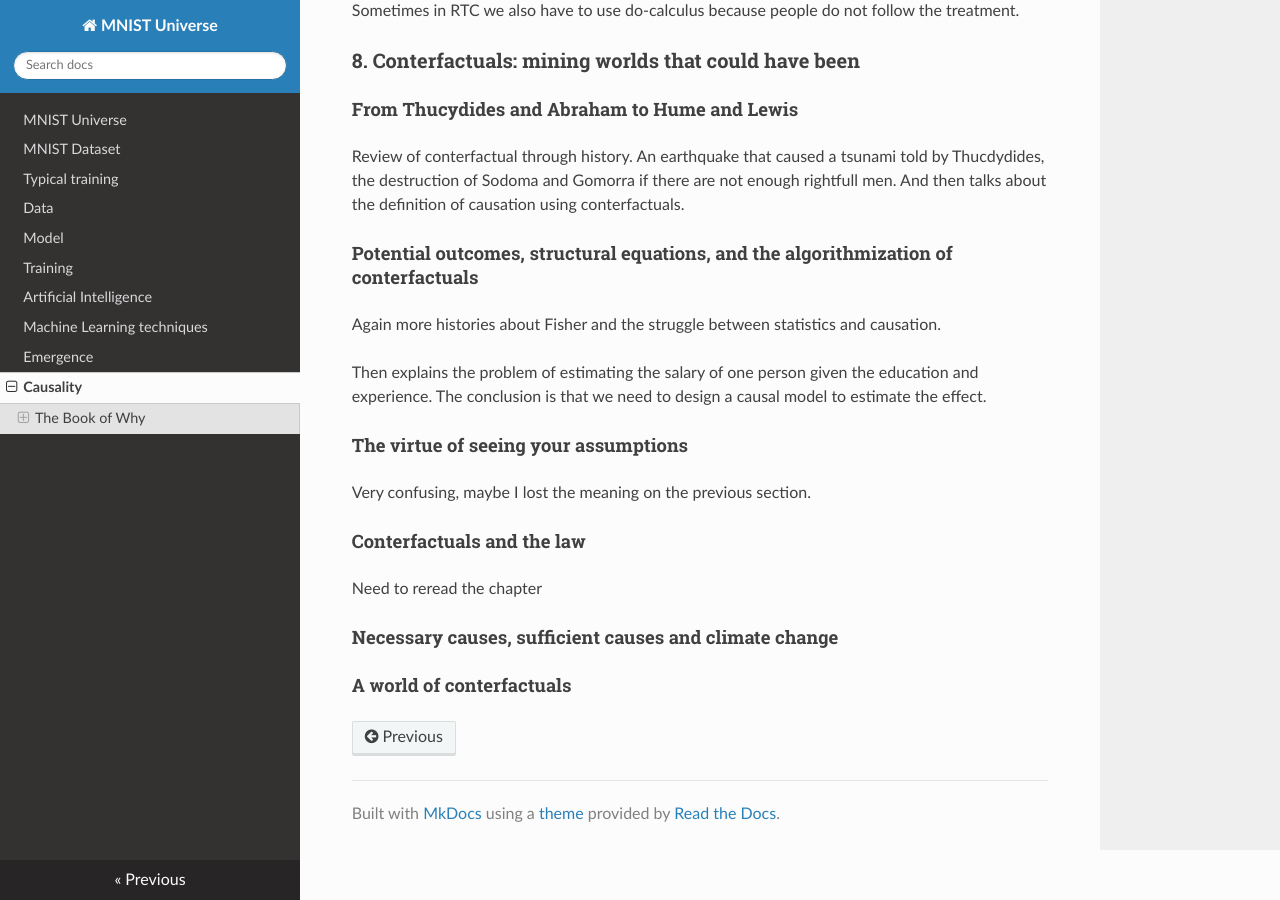
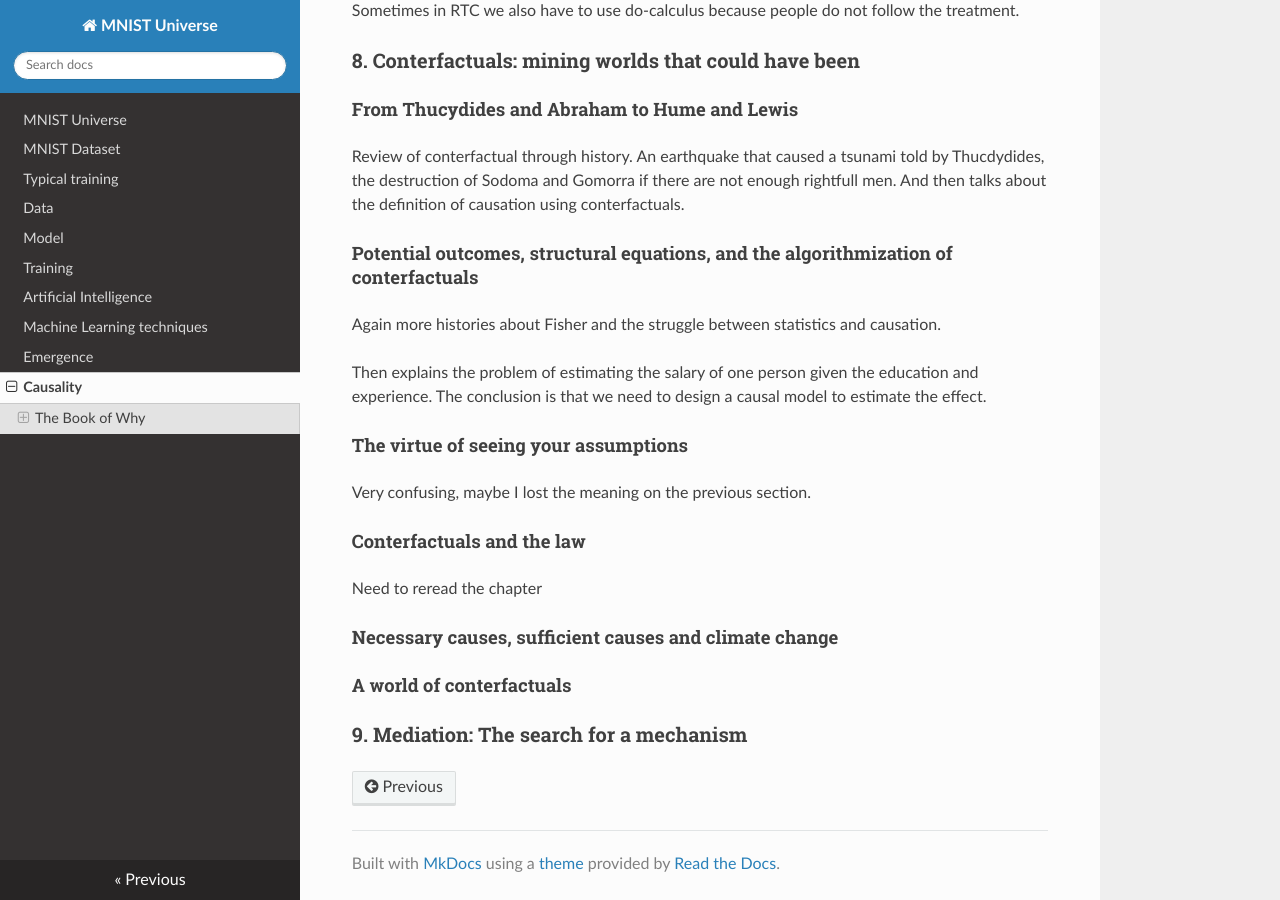
Before and after one commit to ironbar/mnist_universe, an MkDocs documentation site: the page built from docs/08_causality.md, in a window 1280 px wide and 900 px high, scrolled down 11856 px. Built offline with MkDocs 1.6.1, drawn with Linux system fonts in a browser that asks for light colours; nearby versions of some CDN libraries; formulas are drawn with MathJax 3.

Commit message:
Update 08_causality.md

```diff
--- a/docs/08_causality.md
+++ b/docs/08_causality.md
@@ -384,3 +384,5 @@ Need to reread the chapter
 #### Necessary causes, sufficient causes and climate change
 
 #### A world of conterfactuals
+
+### 9. Mediation: The search for a mechanism
```
